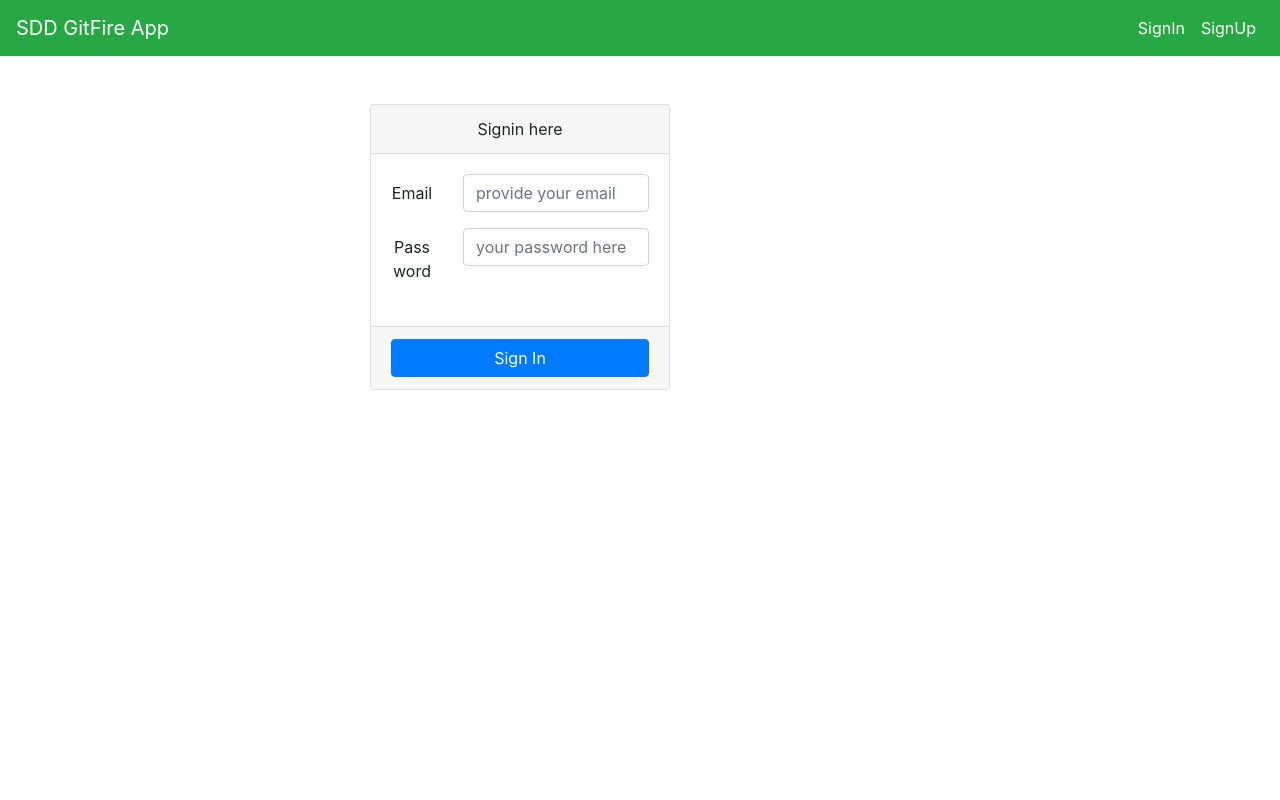
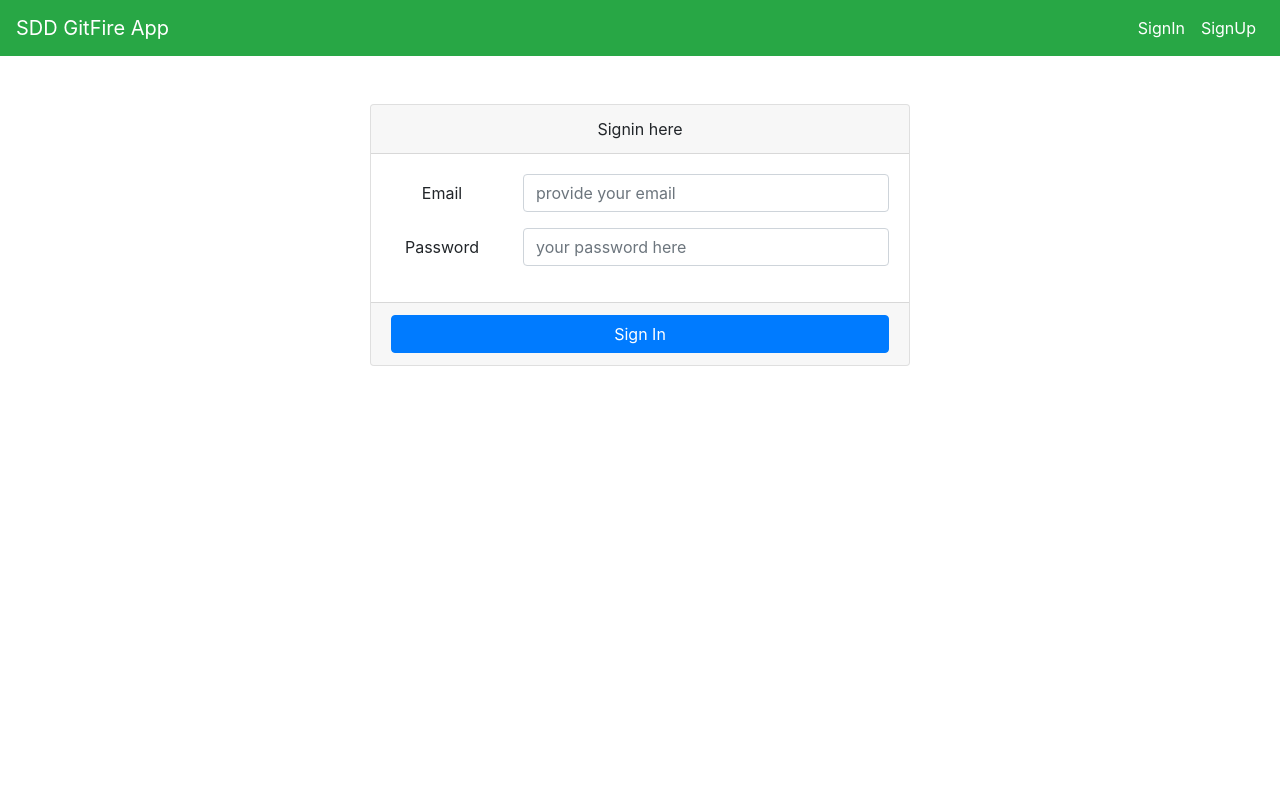
Before and after one commit to Swayangdipta/GitFire, a React (Create React App) app: page /signin in a window 1280 px wide. Shown: the top 800 px of the page. Built offline with nearby package versions, Linux system fonts and the light colour scheme.

Commit message:
Added Site Icon

```diff
--- a/src/App.css
+++ b/src/App.css
@@ -8,7 +8,7 @@
   min-height: 150px;
 }
 
-.card{
+.cardu{
   width: 300px;
   height: max-content;
 }
--- a/src/Components/User.js
+++ b/src/Components/User.js
@@ -6,7 +6,7 @@ import {FaArrowRight} from 'react-icons/fa'
 
 const User = ({user}) => {
     return (
-        <Card className="text-center mt-3 mb-4 card" >
+        <Card className="text-center mt-3 mb-4 cardu" >
             <CardImg top width="10%" src={user.avatar_url} />
             <CardBody >
                 <CardTitle tag="h3" className="text-primary">{user.name}</CardTitle>
```
